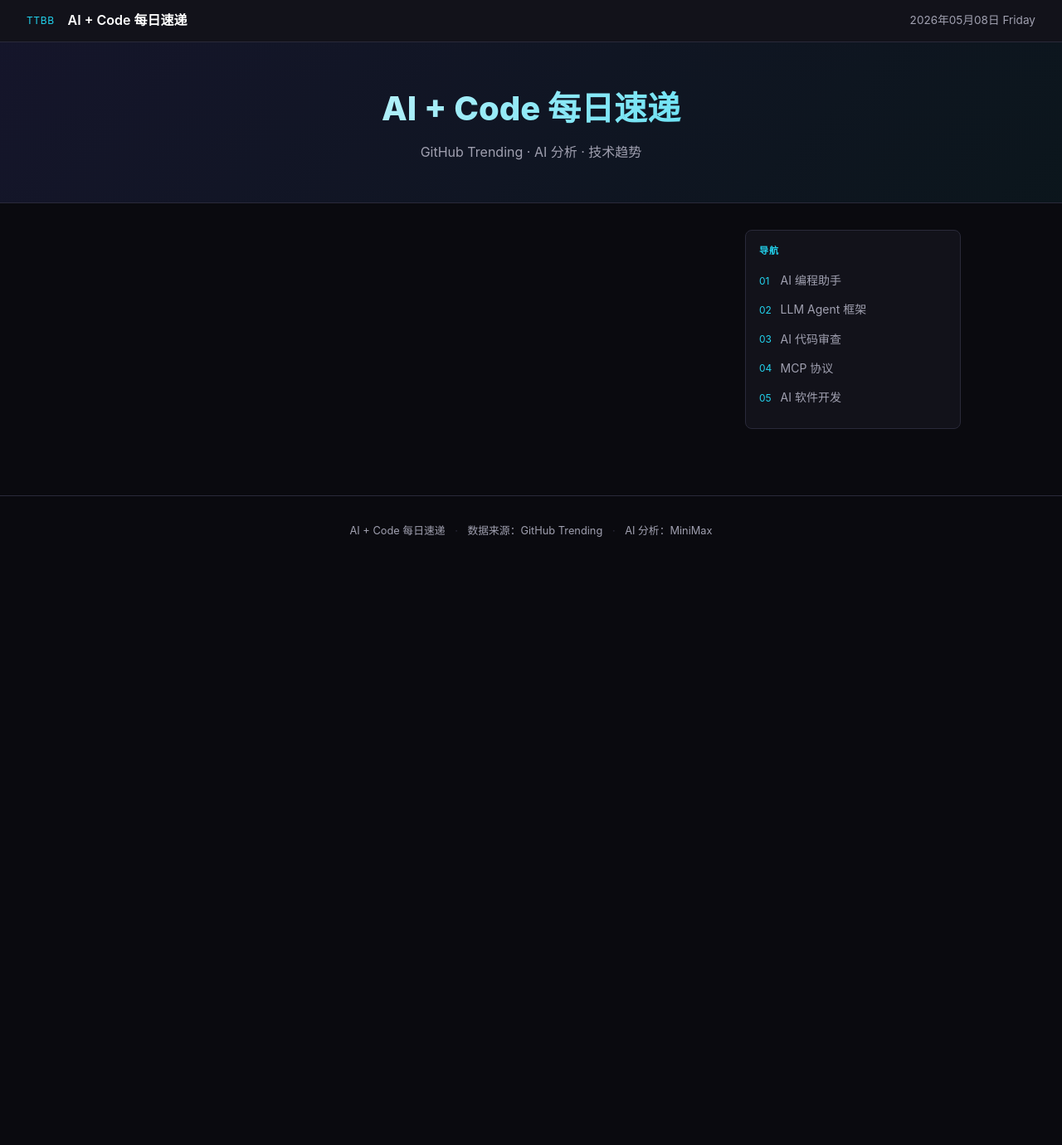
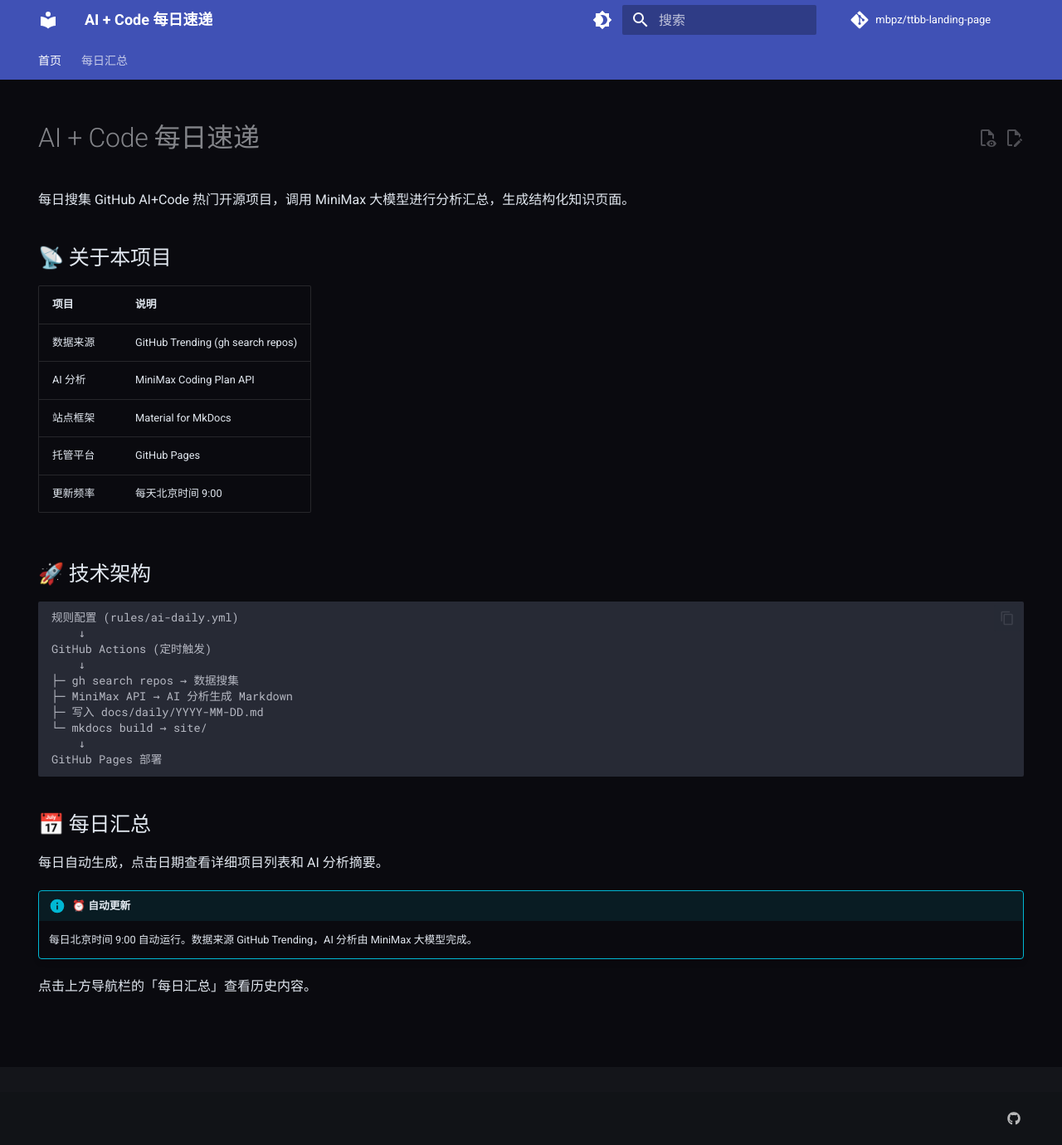
Before and after one commit to mbpz/ttbb-landing-page, an MkDocs documentation site: the page built from docs/index.md, in a window 1280 px wide and 1380 px high. Shown: the whole window at 83% size. Built offline with MkDocs 1.6.1 and Material for MkDocs 9.7.7, drawn with Linux system fonts in a browser that asks for light colours; comment, search, counter and statistics services are not loaded.

Commit message:
phase1: migrate to Material MkDocs with build pipeline
- scripts/ai-daily-generate.sh: output Markdown instead of HTML
- mkdocs.yml: Material theme config with dark/light toggle
- .github/workflows/ai-daily.yml: add pip install mkdocs + mkdocs build step
- docs/index.md: MkDocs entry page with project info
- docs/stylesheets/extra.css: custom styles
- remove docs/index.html and .nojekyll (replaced by MkDocs)

````diff
--- a/docs/index.html
+++ /dev/null
@@ -1,94 +0,0 @@
-<!DOCTYPE html>
-<html lang="zh-CN">
-<head>
-  <meta charset="UTF-8">
-  <meta name="viewport" content="width=device-width, initial-scale=1.0">
-  <title>AI + Code 每日速递 — 2026-05-08</title>
-  <meta name="description" content="每日搜集 GitHub AI+Code 热门开源项目，AI 分析技术趋势">
-  <style>
-:root{--bg-primary:#0a0a0f;--bg-secondary:#12121a;--bg-card:#1a1a24;--text-primary:#ffffff;--text-secondary:#a0a0b0;--accent:#6366f1;--accent-hover:#818cf8;--accent-cyan:#22d3ee;--success:#10b981;--border:#2a2a3a}
-*{margin:0;padding:0;box-sizing:border-box}
-body{font-family:-apple-system,BlinkMacSystemFont,'Segoe UI',Roboto,sans-serif;background:var(--bg-primary);color:var(--text-primary);line-height:1.6}
-.md-header{background:var(--bg-secondary);border-bottom:1px solid var(--border);padding:0.75rem 2rem;display:flex;align-items:center;gap:1rem}
-.md-header__topic{color:var(--accent-cyan);font-size:0.75rem;text-transform:uppercase;letter-spacing:0.05em}
-.md-header__title{font-weight:600;font-size:1rem}
-.md-header__date{margin-left:auto;color:var(--text-secondary);font-size:0.85rem}
-.ai-hero{background:linear-gradient(135deg,rgba(99,102,241,0.12) 0%,rgba(34,211,238,0.06) 100%);border-bottom:1px solid var(--border);padding:3rem 2rem;text-align:center}
-.ai-hero h1{font-size:2.5rem;font-weight:800;background:linear-gradient(135deg,var(--text-primary),var(--accent-cyan));-webkit-background-clip:text;-webkit-text-fill-color:transparent;margin-bottom:0.5rem}
-.ai-hero .subtitle{color:var(--text-secondary);font-size:1rem}
-.md-container{max-width:1100px;margin:0 auto;padding:2rem}
-.md-grid{display:grid;grid-template-columns:1fr 260px;gap:2rem;align-items:start}
-@media(max-width:900px){.md-grid{grid-template-columns:1fr}}
-.md-sidebar{position:sticky;top:1rem;background:var(--bg-secondary);border:1px solid var(--border);border-radius:0.5rem;padding:1rem}
-.md-sidebar__title{font-size:0.7rem;text-transform:uppercase;letter-spacing:0.08em;color:var(--accent-cyan);margin-bottom:0.75rem;font-weight:600}
-.md-sidebar__list{list-style:none}
-.md-sidebar__list li{margin-bottom:0.4rem}
-.md-sidebar__list a{color:var(--text-secondary);text-decoration:none;font-size:0.875rem;display:flex;align-items:center;gap:0.4rem;padding:0.2rem 0;border-radius:0.25rem;transition:color 0.15s}
-.md-sidebar__list a:hover{color:var(--accent)}
-.md-sidebar__list .num{color:var(--accent-cyan);font-size:0.75rem;min-width:1.2rem}
-.md-inset{background:var(--bg-secondary);border-left:3px solid var(--accent);border-radius:0 0.5rem 0.5rem 0;padding:1.25rem 1.5rem;margin-bottom:2rem}
-.md-inset h2{font-size:0.7rem;text-transform:uppercase;letter-spacing:0.08em;color:var(--accent);margin-bottom:1rem;font-weight:600}
-.md-inset h3{color:var(--accent-cyan);font-size:0.95rem;margin:1rem 0 0.4rem}
-.md-inset p{color:var(--text-secondary);font-size:0.9rem;margin-bottom:0.6rem}
-.md-card{background:var(--bg-secondary);border:1px solid var(--border);border-radius:0.5rem;padding:1.25rem 1.5rem;margin-bottom:1rem;transition:border-color 0.2s}
-.md-card:hover{border-color:var(--accent)}
-.md-card__header{display:flex;align-items:flex-start;justify-content:space-between;gap:0.75rem;margin-bottom:0.5rem}
-.md-card__title{font-size:1rem;font-weight:600}
-.md-card__title a{color:inherit;text-decoration:none}
-.md-card__title a:hover{color:var(--accent)}
-.md-card__stars{font-size:0.8rem;color:var(--accent-cyan);white-space:nowrap;background:rgba(34,211,238,0.1);padding:0.15rem 0.5rem;border-radius:999px;border:1px solid rgba(34,211,238,0.2)}
-.md-card__desc{color:var(--text-secondary);font-size:0.875rem;margin-bottom:0.75rem}
-.md-card__tags{display:flex;flex-wrap:wrap;gap:0.4rem}
-.md-tag{display:inline-block;font-size:0.7rem;padding:0.1rem 0.5rem;border-radius:0.25rem;font-weight:600}
-.md-tag--framework{background:rgba(99,102,241,0.15);color:#a5b4fc;border:1px solid rgba(99,102,241,0.3)}
-.md-tag--tool{background:rgba(34,211,238,0.12);color:#67e8f9;border:1px solid rgba(34,211,238,0.25)}
-.md-tag--product{background:rgba(16,185,129,0.12);color:#6ee7b7;border:1px solid rgba(16,185,129,0.25)}
-.md-tag--architecture{background:rgba(245,158,11,0.12);color:#fcd34d;border:1px solid rgba(245,158,11,0.25)}
-.md-section{margin:2rem 0 1rem;padding-bottom:0.4rem;border-bottom:1px solid var(--border);display:flex;align-items:center;gap:0.75rem}
-.md-section__icon{font-size:1.1rem}
-.md-section__title{font-size:1.1rem;font-weight:600;color:var(--accent-cyan)}
-.md-section__count{font-size:0.75rem;color:var(--text-secondary);margin-left:auto}
-.md-footer{text-align:center;padding:2rem;color:var(--text-secondary);font-size:0.8rem;border-top:1px solid var(--border);margin-top:3rem}
-.md-footer a{color:var(--accent);text-decoration:none}
-.md-footer a:hover{text-decoration:underline}
-.md-footer .separator{margin:0 0.5rem;color:var(--border)}
-  </style>
-</head>
-<body>
-<header class="md-header">
-  <span class="md-header__topic">TTBB</span>
-  <span class="md-header__title">AI + Code 每日速递</span>
-  <span class="md-header__date">2026年05月08日 Friday</span>
-</header>
-
-<section class="ai-hero">
-  <h1>AI + Code 每日速递</h1>
-  <p class="subtitle">GitHub Trending · AI 分析 · 技术趋势</p>
-</section>
-
-<div class="md-container">
-  <div class="md-grid">
-    <div class="main">
-    </div>
-    <aside class="md-sidebar">
-      <p class="md-sidebar__title">导航</p>
-      <ul class="md-sidebar__list">
-        <li><a href="#coding"><span class="num">01</span> AI 编程助手</a></li>
-        <li><a href="#agent"><span class="num">02</span> LLM Agent 框架</a></li>
-        <li><a href="#review"><span class="num">03</span> AI 代码审查</a></li>
-        <li><a href="#mcp"><span class="num">04</span> MCP 协议</a></li>
-        <li><a href="#vibe"><span class="num">05</span> AI 软件开发</a></li>
-      </ul>
-    </aside>
-  </div>
-</div>
-
-<footer class="md-footer">
-  <span>AI + Code 每日速递</span>
-  <span class="separator">·</span>
-  <span>数据来源：GitHub Trending</span>
-  <span class="separator">·</span>
-  <span>AI 分析：MiniMax</span>
-</footer>
-</body>
-</html>
--- /dev/null
+++ b/docs/index.md
@@ -0,0 +1,45 @@
+---
+title: AI + Code 每日速递
+description: 每日搜集 GitHub AI+Code 热门开源项目，MiniMax AI 分析技术趋势
+hide:
+  - navigation
+  - toc
+---
+
+# AI + Code 每日速递
+
+每日搜集 GitHub AI+Code 热门开源项目，调用 MiniMax 大模型进行分析汇总，生成结构化知识页面。
+
+## 📡 关于本项目
+
+| 项目 | 说明 |
+|------|------|
+| 数据来源 | GitHub Trending (gh search repos) |
+| AI 分析 | MiniMax Coding Plan API |
+| 站点框架 | Material for MkDocs |
+| 托管平台 | GitHub Pages |
+| 更新频率 | 每天北京时间 9:00 |
+
+## 🚀 技术架构
+
+```
+规则配置 (rules/ai-daily.yml)
+    ↓
+GitHub Actions (定时触发)
+    ↓
+├─ gh search repos → 数据搜集
+├─ MiniMax API → AI 分析生成 Markdown
+├─ 写入 docs/daily/YYYY-MM-DD.md
+└─ mkdocs build → site/
+    ↓
+GitHub Pages 部署
+```
+
+## 📅 每日汇总
+
+每日自动生成，点击日期查看详细项目列表和 AI 分析摘要。
+
+!!! info "⏰ 自动更新"
+    每日北京时间 9:00 自动运行。数据来源 GitHub Trending，AI 分析由 MiniMax 大模型完成。
+
+点击上方导航栏的「每日汇总」查看历史内容。
--- /dev/null
+++ b/docs/stylesheets/extra.css
@@ -0,0 +1,37 @@
+/* Custom styles for AI Daily Landing Page */
+
+.md-date {
+  color: var(--color-text-secondary);
+  font-size: 0.875rem;
+  font-weight: 400;
+}
+
+/* Project cards */
+.md-project-card {
+  background: var(--md-default-fg-variant);
+  border-radius: 0.5rem;
+  padding: 1rem;
+  margin: 1rem 0;
+  border-left: 3px solid var(--md-accent);
+}
+
+/* AI insight block */
+.md-ai-insight {
+  background: var(--md-default-bg);
+  border-left: 3px solid var(--md-accent-fg);
+  border-radius: 0.25rem;
+  padding: 1rem 1.25rem;
+}
+
+/* Dark mode adjustments */
+[data-md-color-scheme="slate"] {
+  --md-default-bg-color: #0a0a0f;
+  --md-default-fg-color: #e2e8f0;
+}
+
+/* Footer */
+.md-footer {
+  margin-top: 3rem;
+  padding-top: 1.5rem;
+  border-top: 1px solid var(--md-default-fg-variant);
+}
--- a/mkdocs.yml
+++ b/mkdocs.yml
@@ -10,13 +10,13 @@ theme:
   name: material
   language: zh
   palette:
-    - scheme: dark
+    - scheme: slate
       primary: indigo
       accent: cyan
       toggle:
         icon: material/brightness-4
         name: Switch to light mode
-    - scheme: light
+    - scheme: default
       primary: indigo
       accent: cyan
       toggle:
@@ -31,6 +31,8 @@ theme:
     - search.suggest
     - search.highlight
     - content.code.copy
+    - content.action.edit
+    - content.action.view
 
 plugins:
   - search
@@ -49,12 +51,20 @@ markdown_extensions:
   - pymdownx.mark
   - attr_list
   - md_in_html
+  - tables
+  - toc:
+      permalink: true
 
 extra:
   social:
     - icon: fontawesome/brands/github
       link: https://github.com/mbpz/ttbb-landing-page
+  generator: false
+
+extra_css:
+  - stylesheets/extra.css
 
 nav:
   - 首页: index.md
-  - 每日汇总: "daily/index.md"
+  - 每日汇总:
+      - "2026-05-08": daily/2026-05-08.md
````
Also changed, not shown: ROADMAP.md (+1 -0 lines), 3 other files.
